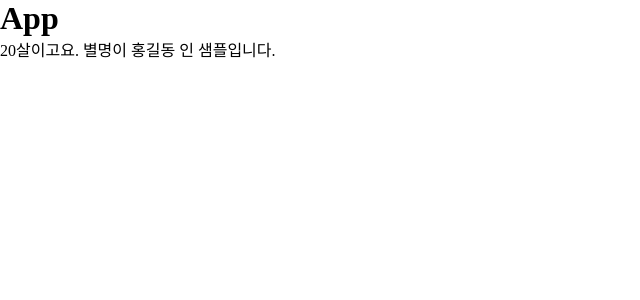
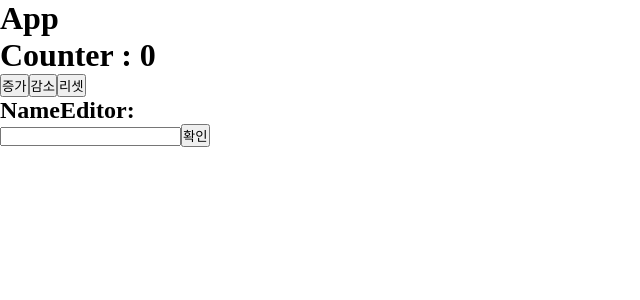
Before and after one commit to yachea/til_vite_ts, a React (Vite) app: page / in a window 1280 px wide. Shown: the top 300 px of the page, without its empty margins (0-640 px from the left). Built offline with nearby package versions, Linux system fonts and the light colour scheme.

Commit message:
[docs] useState의 이해

```diff
--- a/src/App.tsx
+++ b/src/App.tsx
@@ -1,22 +1,14 @@
-type SampleProps = {
-  age: number;
-  nickname: string;
-  children?: React.ReactNode;
-};
-const Sample = ({ age, nickname, children }: SampleProps) => {
-  return (
-    <div>
-      {age}살이고요. 별명이 {nickname} 인 샘플입니다.
-    </div>
-  );
-};
-const App = () => {
+import Counter from './components/Counter';
+import NameEditor from './components/NameEditor';
+
+function App() {
   return (
     <div>
       <h1>App</h1>
-      <Sample age={20} nickname="홍길동" />
+      <Counter />
+      <NameEditor />
     </div>
   );
-};
+}
 
 export default App;
--- /dev/null
+++ b/src/components/Counter.tsx
@@ -0,0 +1,26 @@
+import { useState } from 'react';
+type CounterProps = {};
+type VoidFun = () => void;
+
+const Counter = ({}: CounterProps): JSX.Element => {
+  const [count, setCount] = useState<number>(0);
+  const add: VoidFun = (): void => {
+    setCount(count + 1);
+  };
+  const minus: VoidFun = (): void => {
+    setCount(count - 1);
+  };
+  const reset: VoidFun = (): void => {
+    setCount(0);
+  };
+  return (
+    <div>
+      <h1>Counter : {count}</h1>
+      <button onClick={add}>증가</button>
+      <button onClick={minus}>감소</button>
+      <button onClick={reset}>리셋</button>
+    </div>
+  );
+};
+
+export default Counter;
--- /dev/null
+++ b/src/components/NameEditor.tsx
@@ -0,0 +1,38 @@
+import { useState } from 'react';
+
+type NameEditorProps = {
+  children?: React.ReactNode;
+};
+const NameEditor = ({}: NameEditorProps) => {
+  const [name, setName] = useState<string>('');
+  const handleChange = (e: React.ChangeEvent<HTMLInputElement>): void => {
+    setName(e.target.value);
+  };
+  const handleClick = (): void => {
+    console.log('확인');
+    setName('');
+  };
+  const handleKeyDown = (e: React.KeyboardEvent<HTMLInputElement>): void => {
+    if (e.key === 'Enter') {
+      console.log('입력함');
+      setName('');
+    }
+  };
+
+  return (
+    <div>
+      <h2>NameEditor: {name}</h2>
+      <div>
+        <input
+          type="text"
+          value={name}
+          onChange={e => handleChange(e)}
+          onKeyDown={e => handleKeyDown(e)}
+        />
+        <button onClick={handleClick}>확인</button>
+      </div>
+    </div>
+  );
+};
+
+export default NameEditor;
--- a/tsconfig.app.json
+++ b/tsconfig.app.json
@@ -1,5 +1,6 @@
 {
   "compilerOptions": {
+    "composite": true, // ← 프로젝트 참조 사용 시 필요
     "tsBuildInfoFile": "./node_modules/.tmp/tsconfig.app.tsbuildinfo",
     "target": "ES2022",
     "useDefineForClassFields": true,
@@ -15,6 +16,9 @@
     "noEmit": true,
     "jsx": "react-jsx",
 
+    "allowJs": true,
+    "checkJs": false,
+
     /* Linting */
     "strict": true,
     "noUnusedLocals": false,
```
Also changed, not shown: 1 other file (tests, documents, lock files or other folders).
